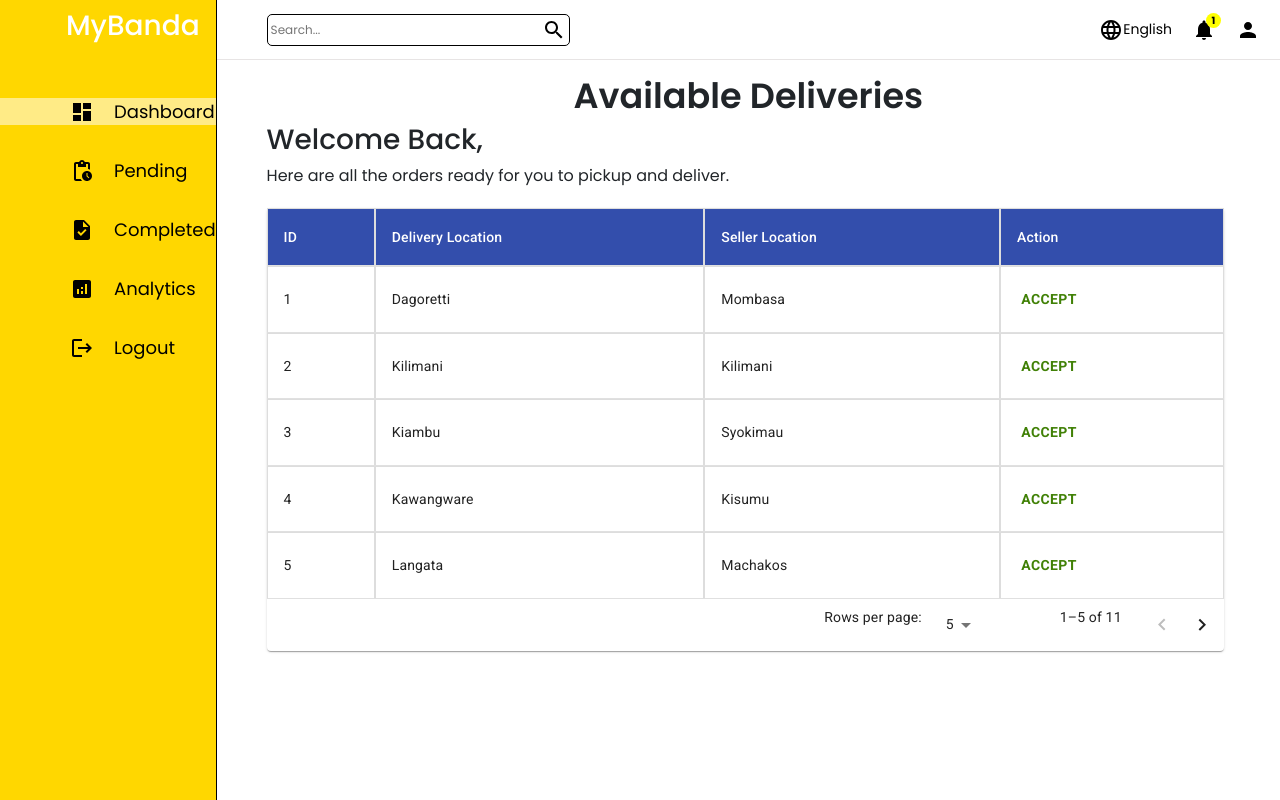
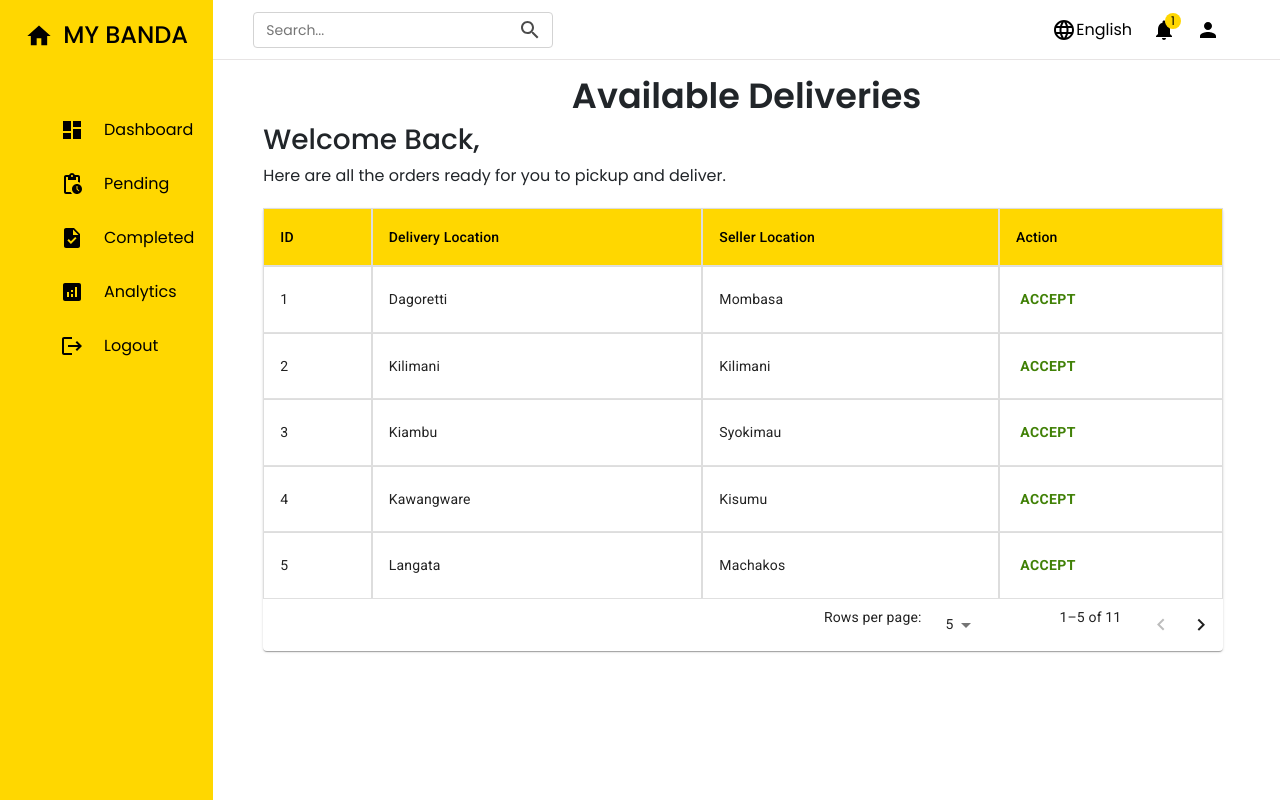
Before and after one commit to MichelleAmina/myBanda-FrontEnd, a React (Vite) app in the folder client/: page /driverhomepage in a window 1280 px wide. Built offline with nearby package versions, Linux system fonts and the light colour scheme; a web font is replaced by a local one.

Commit message:
Commit changes to banda delivery

```diff
--- a/client/src/DeliveryPerson/Components/CompDeliveryTable.jsx
+++ b/client/src/DeliveryPerson/Components/CompDeliveryTable.jsx
@@ -47,7 +47,7 @@ const CompDeliveriesTable = () => {
                         <TableHead>
                             <TableRow>
                                 {columns.map((column) => (
-                                    <TableCell style={{ backgroundColor: '#334eac', color: 'white' }} key={column.id}>{column.label}</TableCell>
+                                    <TableCell style={{backgroundColor:'#FFD700', color:'#000'}} key={column.id}>{column.label}</TableCell>
                                 ))}
                             </TableRow>
                         </TableHead>
--- a/client/src/DeliveryPerson/Components/PendDeliveiresTable.jsx
+++ b/client/src/DeliveryPerson/Components/PendDeliveiresTable.jsx
@@ -46,7 +46,7 @@ const PendDeliveriesTable = () => {
                         <TableHead>
                             <TableRow>
                                 {columns.map((column)=> (
-                                    <TableCell style={{backgroundColor:'#FFD700', color:'white'}} key={column.id}>{column.label}</TableCell>
+                                    <TableCell style={{backgroundColor:'#FFD700', color:'#000'}} key={column.id}>{column.label}</TableCell>
                                 ))}
                             </TableRow>
                         </TableHead>
--- a/client/src/DeliveryPerson/Components/PendingOrdersTable.jsx
+++ b/client/src/DeliveryPerson/Components/PendingOrdersTable.jsx
@@ -51,7 +51,7 @@ const AvailableOrders = () => {
                         <TableHead>
                             <TableRow>
                                 {columns.map((column)=> (
-                                    <TableCell style={{backgroundColor:'#334eac', color:'white'}} key={column.id}>{column.label}</TableCell>
+                                    <TableCell style={{backgroundColor:'#FFD700', color:'#000'}} key={column.id}>{column.label}</TableCell>
                                 ))}
                             </TableRow>
                         </TableHead>
--- a/client/src/DeliveryPerson/Components/deliveryNavbar.css
+++ b/client/src/DeliveryPerson/Components/deliveryNavbar.css
@@ -3,7 +3,7 @@
     border-bottom: 0.5px solid rgb(231, 228, 228);
     display: flex;
     align-items: center;
-    font-size: 14px;
+    font-size: 16px;
     color: black;
 }
 
@@ -11,27 +11,34 @@
     display: flex;
     align-items: center;
     justify-content: space-between;
-    scroll-padding: 20px;
+    padding: 20px 40px;
     width: 100%;
 }
 
 .delivery-search {
     display: flex;
     align-items: center;
-    border: 1px solid black;
-    padding: 3px;
-    margin-left: 50px;
-    border-radius: 5px;
+    border: 0.5px solid lightgray;
+    padding: 3px 10px;
+    border-radius: 4px;
+    width: 300px;
 }
 
 ::placeholder {
-    font-size: 12px;
+    font-size: 14px;
 }
 
 .delivery-search input {
     border: none;
     outline: none;
     background: transparent;
+    padding: 2px;
+    width: 100%;
+}
+
+.delivery-search svg{
+    margin-left: auto;
+    opacity: 0.7;
 }
 
 .delivery-navbar-items {
@@ -51,15 +58,15 @@
 }
 
 .delivery-notif-counter {
-    width: 15px;
-    height: 15px;
-    background-color: yellow;
+    width: 16px;
+    height: 16px;
+    background-color: #FFD700;
     border-radius: 50%;
+    color: #000;
     display: flex;
     align-items: center;
     justify-content: center;
-    font-size: 10px;
-    font-weight: bold;
+    font-size: 12px;
     position: absolute;
     top: -5px;
     right: -5px;
--- a/client/src/DeliveryPerson/Components/deliverySidebar.css
+++ b/client/src/DeliveryPerson/Components/deliverySidebar.css
@@ -1,21 +1,29 @@
 .delivery-sidebar {
     flex: 1;
-    border-right: 0.5px solid black;
     min-height: 100vh;
     background-color: #FFD700;
 }
 
 .delivery-sidebar .logo {
-    height: 50px;
+    height: 40px;
     display: flex;
     align-items: center;
     justify-content: center;
-    color: white;
+    margin-top: 15px;
+
 }
 
-.logo h3 {
-    color: white;
-    margin-top: 10px;
+.delivery-sidebar .logo span svg{
+    color: #000;
+    margin-right: 10px;
+    font-size: 28px;
+}
+
+.delivery-sidebar .logo span {
+    color: #000;
+    text-transform: uppercase;
+    font-size: 24px;
+    font-weight: 500;
 }
 
 /* hr {
@@ -25,28 +33,41 @@
 
 .delivery-menu {
     margin-top: 3rem;
+    padding-left: 60px;
     display: flex;
     flex-direction: column;
-    gap: 2rem;
+
 }
 
+.delivery-menu span{
+    font-size: 16px;
+    font-weight: 400;
+    padding: 10px;
+}
+/*
+There's no Ul in your code
 .delivery-menu ul {
     list-style: none;
-
     margin: 0;
-}
+}*/
 
 .delivery-menu-item {
     display: flex;
     align-items: center;
-    gap: 20px;
+    gap: 10px;
     /* margin-left: 1rem; */
     position: relative;
     color: black;
     transition: all 300mws ease;
     font-size: 18px;
     cursor: pointer;
-    padding-left: 70px;
+    margin: 5px 0px;
+    /*padding-left: 70px;*/
+}
+
+.delivery-menu-item:hover{
+    background: #ffed96;
+
 }
 
 
@@ -55,7 +76,6 @@
 }*/
 
 .delivery-active {
-    background: #ffeb86;
+    background: #ffed96;
     margin-left: 0;
-
 }
--- a/client/src/DeliveryPerson/Components/deliverysidebar.jsx
+++ b/client/src/DeliveryPerson/Components/deliverysidebar.jsx
@@ -2,31 +2,34 @@ import { useState } from 'react';
 import './deliverySidebar.css'
 import { DeliverySidebarData } from './DeliverySidebarData';
 import { Link } from 'react-router-dom';
+import HomeIcon from '@mui/icons-material/Home';
 
 
 const DeliverySidebar = () => {
-    const [selected, setSelected] = useState(0)
+    const [selected, setSelected] = useState(null)
 
     return (
         <div className='delivery-sidebar'>
             {/* {LOGO} */}
             <div className="logo">
                 <Link to='/driverAnalytics' style={{textDecoration: 'none'}}>
-                    <h3>MyBanda</h3>
+
+                    <span><HomeIcon/>My Banda</span>
                 </Link>
             </div>
             <div className="delivery-menu">
                 {DeliverySidebarData.map((item, index) => {
                     return (
-                        <Link to={item.path} key={index} style={{textDecoration: 'none'}}>
-                            <div className={selected === index ? "delivery-menu-item delivery-active" : "delivery-menu-item" }
-                                key={index}
-                                onClick={() => setSelected(index)}
+                        <div key={index} onClick={() => setSelected(index)}>
+                            <Link
+                                to={item.path}
+                                style={{textDecoration: 'none'}}
+                                className={`delivery-menu-item ${selected === index ? 'delivery-active' : ''}`}
                             >
                                 <item.icon />
                                 <span>{item.title}</span>
-                            </div>
-                        </Link>
+                            </Link>
+                        </div>
                     )
                 })}
             </div>
--- a/client/src/admin/components/navbar/adminNav.scss
+++ b/client/src/admin/components/navbar/adminNav.scss
@@ -58,9 +58,10 @@
                 .counter{
                     width: 16px;
                     height: 16px;
-                    background-color: #EBC606;
+                    background-color: #FFD700;
                     border-radius: 50%;
-                    color: white;
+                    /*color: white;*/
+                    color: #000;
                     display: flex;
                     align-items: center;
                     justify-content: center;
```
